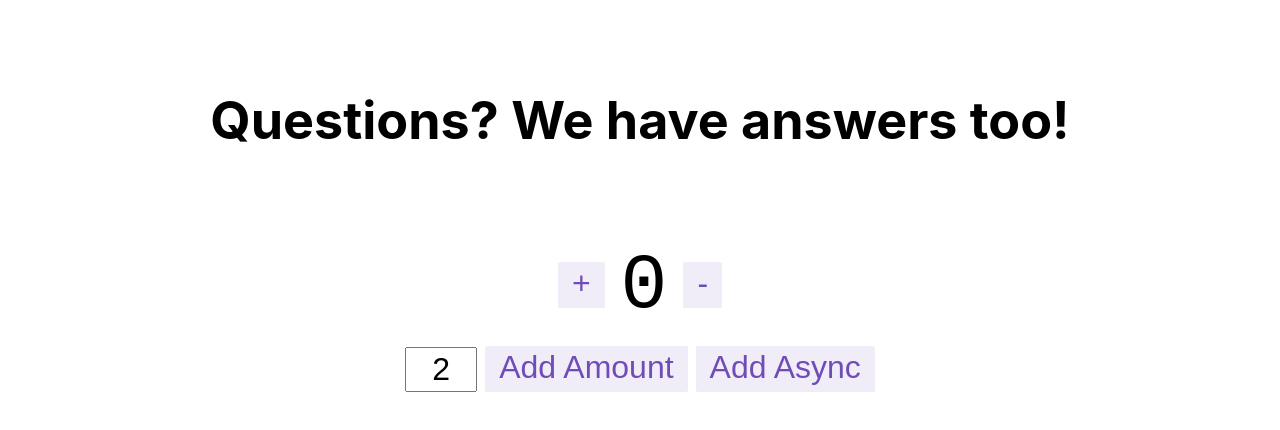
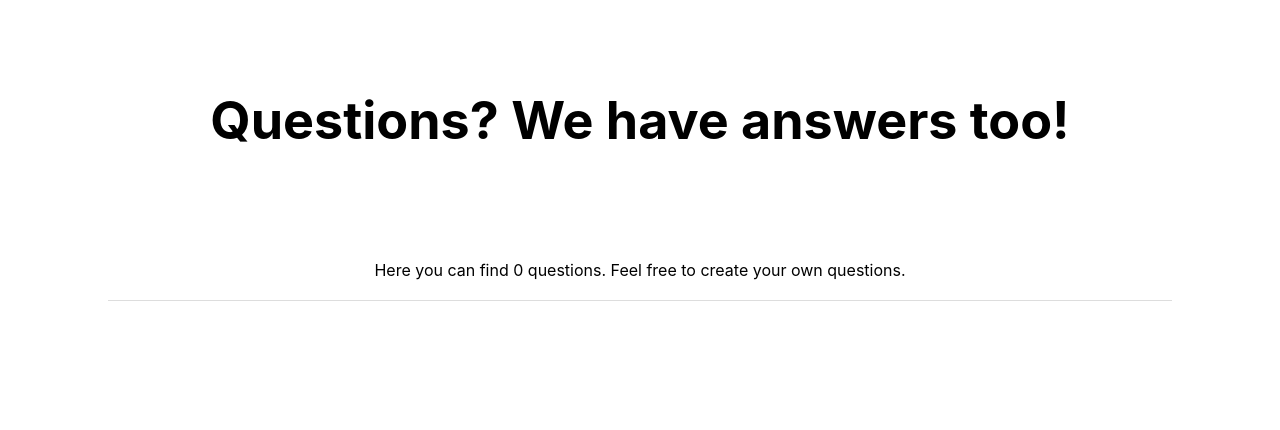
Before and after one commit to szrudi/qa-site, a React (Create React App) app: page / in a window 1280 px wide. Shown: the top 430 px of the page. Built offline with nearby package versions, Linux system fonts and the light colour scheme; the HTML template or start-up script is replaced by a standard one.

Commit message:
Add InfoMessage component

```diff
--- a/src/App.css
+++ b/src/App.css
@@ -1,3 +1,7 @@
 .App {
   text-align: center;
+  display: flex;
+  flex-wrap: wrap;
+  justify-content: center;
+  width: 100vw;
 }
--- a/src/App.js
+++ b/src/App.js
@@ -1,13 +1,13 @@
 import React from "react";
-import { Counter } from "./features/counter/Counter";
 import "./App.css";
 import { Header } from "./features/header/Header";
+import { InfoMessage } from "./features/info-message/InfoMessage";
 
 function App() {
   return (
     <div className="App">
       <Header />
-      <Counter />
+      <InfoMessage />
     </div>
   );
 }
--- /dev/null
+++ b/src/features/info-message/InfoMessage.js
@@ -0,0 +1,10 @@
+import React from "react";
+import styles from "./InfoMessage.module.css";
+
+export function InfoMessage() {
+    return (
+        <div className={styles.infoMessage} role="info-message">
+            Here you can find 0 questions. Feel free to create your own questions.
+        </div>
+    );
+}
--- /dev/null
+++ b/src/features/info-message/InfoMessage.module.css
@@ -0,0 +1,5 @@
+.infoMessage {
+    padding: 20px;
+    width: 80vw;
+    border-bottom: solid 1px #ddd;
+}
```
Also changed, not shown: src/setupTests.js (+6 -1 lines), 1 other file (tests, documents, lock files or other folders).
